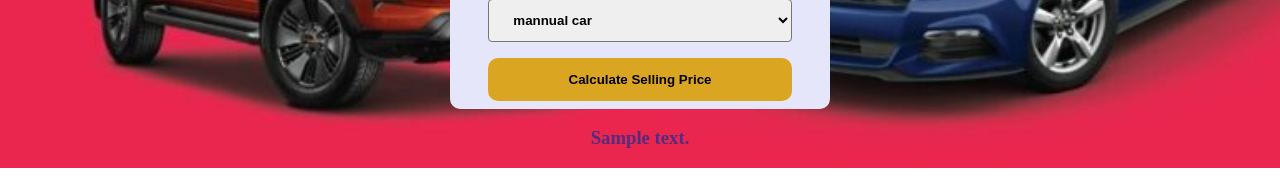
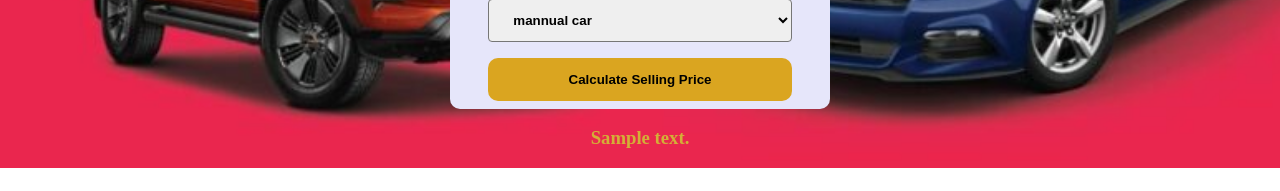
Before and after one commit to mandy-1/Car-at-Best, a Python web app: template templates/index.html in a window 1280 px wide. Shown: the part 609-800 px from the top of the page. Run offline with Jinja, Linux system fonts and the light colour scheme; the template is opened without the code that fills it: most values are stand-ins (such as "Sample title", 1, 10 or a date in 2020).

Commit message:
Update index.html

```diff
--- a/templates/index.html
+++ b/templates/index.html
@@ -55,7 +55,7 @@ h1{
     font-weight: bolder;
 }
 h3{
-  color:#382e8bdb ;
+  color:#d4af37 ;
 }
 
 body {
```
